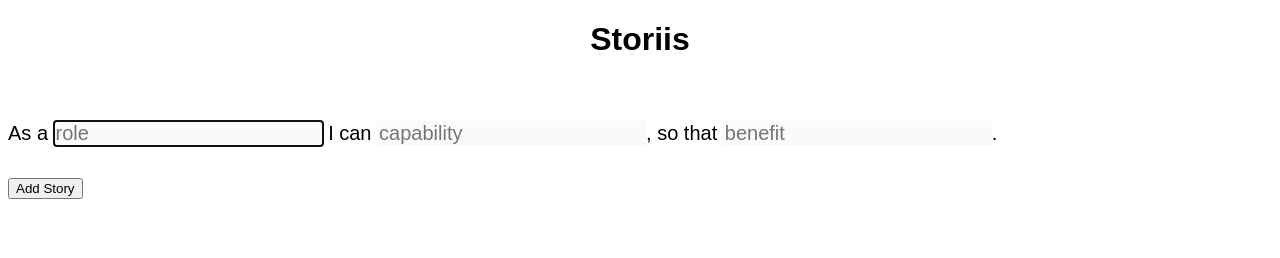
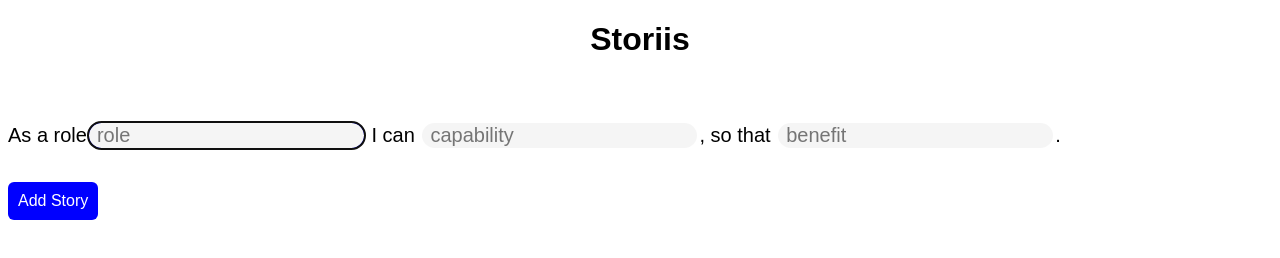
Before and after one commit to SandervdW/Storiis, a plain HTML site: page index.html in a window 1280 px wide. Drawn offline with Linux system fonts and the light colour scheme.

Commit message:
Some extra styling

```diff
--- a/index.html
+++ b/index.html
@@ -48,13 +48,15 @@
     <div class="story_form">
       <!-- USER STORY CREATION FORM -->
       <form>
-        As a <input type="text" id="role" placeholder="role" autofocus>
+        As a <label for="role">role</label><input type="text" id="role" placeholder="role" autofocus>
         I can <input type="text" id="capability" placeholder="capability">,
         so that <input type="text" id="benefit" placeholder="benefit">.
       </form>
 
       <!-- SUBMIT BUTTON -->
-      <button onclick="createStory()">Add Story</button>
+      <div>
+        <button onclick="createStory()">Add Story</button>
+      </div>
     </div>
 
     <!-- OUTPUT -->
--- a/styles.css
+++ b/styles.css
@@ -5,10 +5,15 @@
 }
 
 input[type=text] {
-  background-color: #fafafa;
+  background-color: whitesmoke;
+  border: 2px solid #ffffff;
   font-size: 20px;
-  border: none;
-  box-shadow:
+  border-radius: 20px;
+  padding-left: 8px;
+}
+
+input[type=text]:focus {
+  border: 2px solid blue;
 }
 
 /* Text */
@@ -25,7 +30,14 @@
 }
 
 button {
-
+  background-color: blue;
+  border: none;
+  padding: 10px;
+  font-size: 16px;
+  color: white;
+  border-radius: 6px;
+  margin-left: auto;
+  margin-right: auto;
 }
 
 #output {
```
